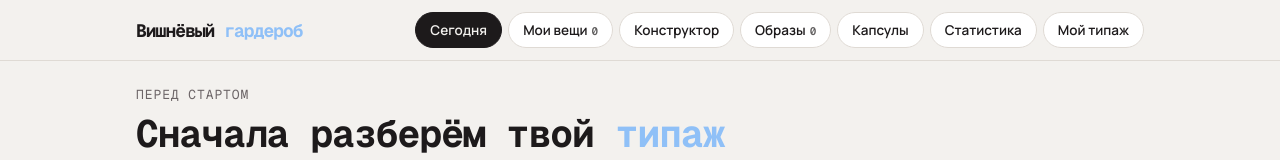
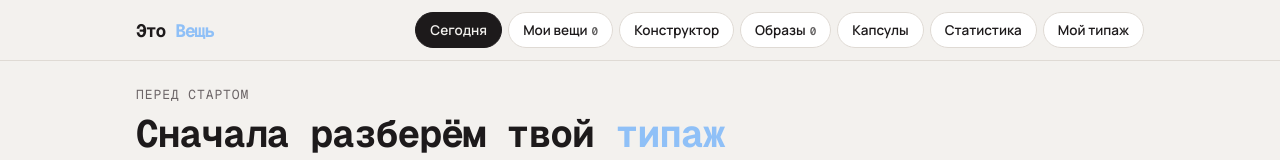
Before and after one commit to karoleenok/cherry-wardrobe, a website with bundled scripts: page index.html in a window 1280 px wide. Shown: the top 160 px of the page. Built offline with nearby package versions, Linux system fonts and the light colour scheme.

Commit message:
Новое название: Это Вещь

```diff
--- a/index.html
+++ b/index.html
@@ -3,7 +3,7 @@
 <head>
 <meta charset="utf-8">
 <meta name="viewport" content="width=device-width,initial-scale=1,viewport-fit=cover">
-<title>Вишнёвый гардероб</title>
+<title>Это Вещь</title>
 <meta name="description" content="Онлайн-гардероб со стилистом: ИИ определяет твой типаж по фото и собирает образы из твоих вещей.">
 <meta name="theme-color" content="#f3f1ee">
 <link rel="preload" href="GeistMono.ttf" as="font" type="font/ttf" crossorigin>
@@ -14,7 +14,7 @@
 </head>
 <body>
 <header class="top"><div class="top-in">
-  <div class="brand">Вишнёвый <em>гардероб</em></div>
+  <div class="brand">Это <em>Вещь</em></div>
   <nav class="tabs" role="tablist" id="tabs"></nav>
 </div></header>
 <main id="main"><p class="muted">Загружаю…</p></main>
```
Also changed, not shown: README.md.
